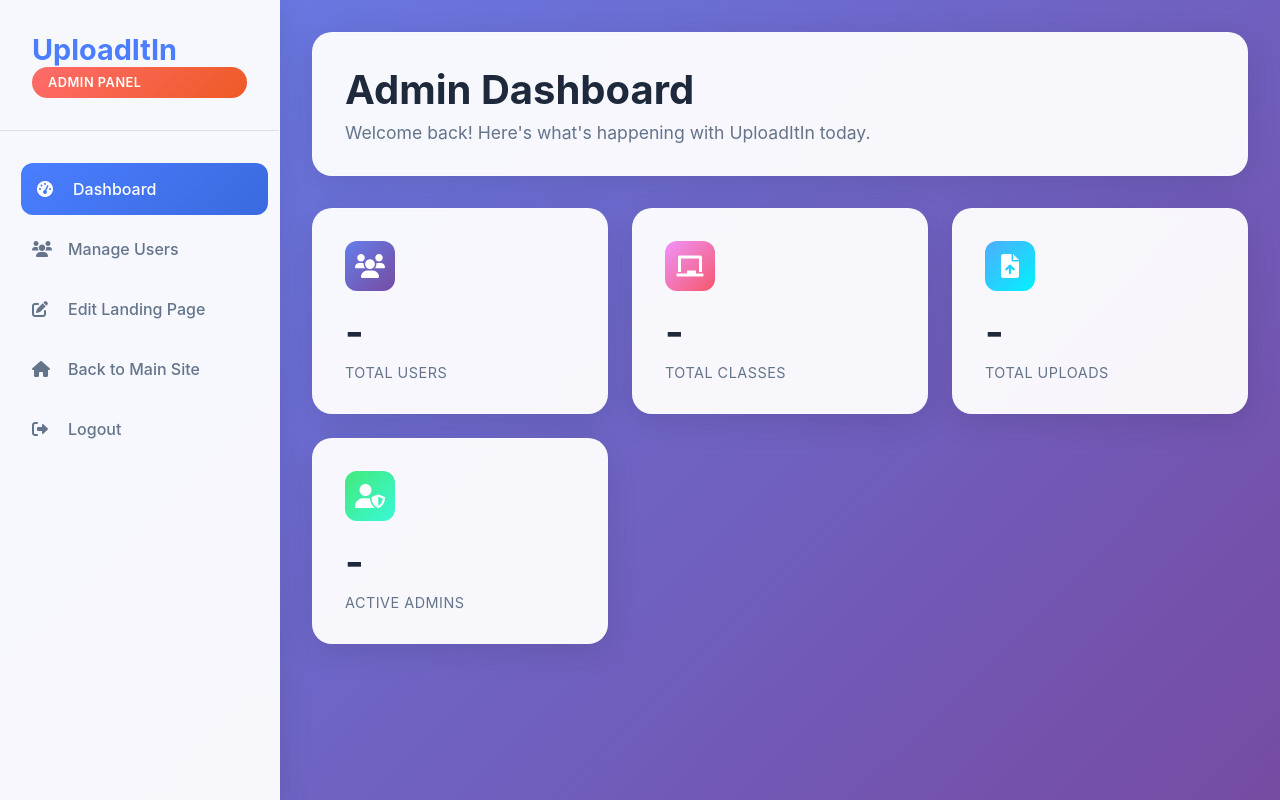
After one commit to richielagito/Upload_It_In, a Flask app: template templates/admin-dashboard.html in a window 1280 px wide. The commit adds this page. Run offline with Flask 3, Linux system fonts and the light colour scheme; the template is opened without the code that fills it, so the values that code supplies are empty.

Commit message:
push admin

```diff
--- /dev/null
+++ b/templates/admin-dashboard.html
@@ -0,0 +1,289 @@
+<!-- Save this file as templates/admin-dashboard.html -->
+<!DOCTYPE html>
+<html lang="en">
+<head>
+    <meta charset="UTF-8">
+    <meta name="viewport" content="width=device-width, initial-scale=1.0">
+    <title>Admin Dashboard - UploadItIn</title>
+    <link rel="stylesheet" href="https://cdnjs.cloudflare.com/ajax/libs/font-awesome/6.0.0/css/all.min.css">
+    <style>
+        * {
+            margin: 0;
+            padding: 0;
+            box-sizing: border-box;
+        }
+
+        body {
+            font-family: 'Inter', -apple-system, BlinkMacSystemFont, sans-serif;
+            background: linear-gradient(135deg, #667eea 0%, #764ba2 100%);
+            min-height: 100vh;
+        }
+
+        .admin-container {
+            display: flex;
+            min-height: 100vh;
+        }
+
+        .sidebar {
+            width: 280px;
+            background: rgba(255, 255, 255, 0.95);
+            backdrop-filter: blur(10px);
+            border-right: 1px solid rgba(255, 255, 255, 0.2);
+            padding: 2rem 0;
+            box-shadow: 0 8px 32px rgba(0, 0, 0, 0.1);
+        }
+
+        .logo {
+            padding: 0 2rem 2rem;
+            font-size: 1.8rem;
+            font-weight: 700;
+            color: #4a7eff;
+            border-bottom: 1px solid rgba(0, 0, 0, 0.1);
+            margin-bottom: 2rem;
+        }
+
+        .nav-menu {
+            list-style: none;
+        }
+
+        .nav-item {
+            margin: 0.5rem 1rem;
+        }
+
+        .nav-link {
+            display: flex;
+            align-items: center;
+            padding: 1rem;
+            color: #64748b;
+            text-decoration: none;
+            border-radius: 12px;
+            transition: all 0.3s ease;
+            font-weight: 500;
+        }
+
+        .nav-link:hover, .nav-link.active {
+            background: linear-gradient(135deg, #4a7eff, #3a6adf);
+            color: white;
+            transform: translateX(5px);
+        }
+
+        .nav-link i {
+            margin-right: 1rem;
+            width: 20px;
+        }
+
+        .main-content {
+            flex: 1;
+            padding: 2rem;
+            overflow-y: auto;
+        }
+
+        .header {
+            background: rgba(255, 255, 255, 0.95);
+            backdrop-filter: blur(10px);
+            border-radius: 20px;
+            padding: 2rem;
+            margin-bottom: 2rem;
+            box-shadow: 0 8px 32px rgba(0, 0, 0, 0.1);
+            border: 1px solid rgba(255, 255, 255, 0.2);
+        }
+
+        .header h1 {
+            color: #1e293b;
+            font-size: 2.5rem;
+            margin-bottom: 0.5rem;
+        }
+
+        .header p {
+            color: #64748b;
+            font-size: 1.1rem;
+        }
+
+        .stats-grid {
+            display: grid;
+            grid-template-columns: repeat(auto-fit, minmax(250px, 1fr));
+            gap: 1.5rem;
+            margin-bottom: 2rem;
+        }
+
+        .stat-card {
+            background: rgba(255, 255, 255, 0.95);
+            backdrop-filter: blur(10px);
+            border-radius: 20px;
+            padding: 2rem;
+            box-shadow: 0 8px 32px rgba(0, 0, 0, 0.1);
+            border: 1px solid rgba(255, 255, 255, 0.2);
+            transition: transform 0.3s ease;
+        }
+
+        .stat-card:hover {
+            transform: translateY(-5px);
+        }
+
+        .stat-header {
+            display: flex;
+            justify-content: space-between;
+            align-items: center;
+            margin-bottom: 1rem;
+        }
+
+        .stat-icon {
+            width: 50px;
+            height: 50px;
+            border-radius: 12px;
+            display: flex;
+            align-items: center;
+            justify-content: center;
+            font-size: 1.5rem;
+            color: white;
+        }
+
+        .stat-icon.users { background: linear-gradient(135deg, #667eea, #764ba2); }
+        .stat-icon.classes { background: linear-gradient(135deg, #f093fb, #f5576c); }
+        .stat-icon.uploads { background: linear-gradient(135deg, #4facfe, #00f2fe); }
+        .stat-icon.active { background: linear-gradient(135deg, #43e97b, #38f9d7); }
+
+        .stat-value {
+            font-size: 2.5rem;
+            font-weight: 700;
+            color: #1e293b;
+            margin-bottom: 0.5rem;
+        }
+
+        .stat-label {
+            color: #64748b;
+            font-size: 0.9rem;
+            text-transform: uppercase;
+            letter-spacing: 0.5px;
+        }
+
+        .admin-badge {
+            background: linear-gradient(135deg, #ff6b6b, #ee5a24);
+            color: white;
+            padding: 0.5rem 1rem;
+            border-radius: 20px;
+            font-size: 0.8rem;
+            font-weight: 600;
+            text-transform: uppercase;
+            letter-spacing: 0.5px;
+        }
+
+        @media (max-width: 768px) {
+            .admin-container {
+                flex-direction: column;
+            }
+            .sidebar {
+                width: 100%;
+                height: auto;
+            }
+            .stats-grid {
+                grid-template-columns: 1fr;
+            }
+        }
+    </style>
+    <script>
+        document.addEventListener("DOMContentLoaded", () => {
+            fetch("/api/admin/summary")
+                .then(res => res.json())
+                .then(data => {
+                    document.getElementById("totalUsers").textContent = data.total_users || 0;
+                    document.getElementById("totalClasses").textContent = data.total_classes || 0;
+                    document.getElementById("totalUploads").textContent = data.total_uploads || 0;
+                    document.getElementById("activeAdmins").textContent = data.active_admins || 0;
+                })
+                .catch(err => console.error("Failed to load admin summary:", err));
+        });
+    </script>
+</head>
+<body>
+    <div class="admin-container">
+        <nav class="sidebar">
+            <div class="logo">
+                UploadItIn
+                <div class="admin-badge">Admin Panel</div>
+            </div>
+            <ul class="nav-menu">
+                <li class="nav-item">
+                    <a href="/admin" class="nav-link active">
+                        <i class="fas fa-tachometer-alt"></i>
+                        Dashboard
+                    </a>
+                </li>
+                <li class="nav-item">
+                    <a href="/admin/users" class="nav-link">
+                        <i class="fas fa-users"></i>
+                        Manage Users
+                    </a>
+                </li>
+                <li class="nav-item">
+                    <a href="/admin/landing-page" class="nav-link">
+                        <i class="fas fa-edit"></i>
+                        Edit Landing Page
+                    </a>
+                </li>
+                <li class="nav-item">
+                    <a href="/dashboard" class="nav-link">
+                        <i class="fas fa-home"></i>
+                        Back to Main Site
+                    </a>
+                </li>
+                <li class="nav-item">
+                    <a href="/logout" class="nav-link">
+                        <i class="fas fa-sign-out-alt"></i>
+                        Logout
+                    </a>
+                </li>
+            </ul>
+        </nav>
+
+        <main class="main-content">
+            <div class="header">
+                <h1>Admin Dashboard</h1>
+                <p>Welcome back! Here's what's happening with UploadItIn today.</p>
+            </div>
+
+            <div class="stats-grid">
+                <div class="stat-card">
+                    <div class="stat-header">
+                        <div class="stat-icon users">
+                            <i class="fas fa-users"></i>
+                        </div>
+                    </div>
+                    <div class="stat-value" id="totalUsers">-</div>
+                    <div class="stat-label">Total Users</div>
+                </div>
+
+                <div class="stat-card">
+                    <div class="stat-header">
+                        <div class="stat-icon classes">
+                            <i class="fas fa-chalkboard"></i>
+                        </div>
+                    </div>
+                    <div class="stat-value" id="totalClasses">-</div>
+                    <div class="stat-label">Total Classes</div>
+                </div>
+
+                <div class="stat-card">
+                    <div class="stat-header">
+                        <div class="stat-icon uploads">
+                            <i class="fas fa-file-upload"></i>
+                        </div>
+                    </div>
+                    <div class="stat-value" id="totalUploads">-</div>
+                    <div class="stat-label">Total Uploads</div>
+                </div>
+
+                <div class="stat-card">
+                    <div class="stat-header">
+                        <div class="stat-icon active">
+                            <i class="fas fa-user-shield"></i>
+                        </div>
+                    </div>
+                    <div class="stat-value" id="activeAdmins">-</div>
+                    <div class="stat-label">Active Admins</div>
+                </div>
+            </div>
+        </main>
+    </div>
+</body>
+</html>
```
Also changed, not shown: templates/admin-landing.html (added, +251 -0 lines), templates/admin-users.html (added, +133 -0 lines), templates/homescreen.html (+6 -17 lines).
